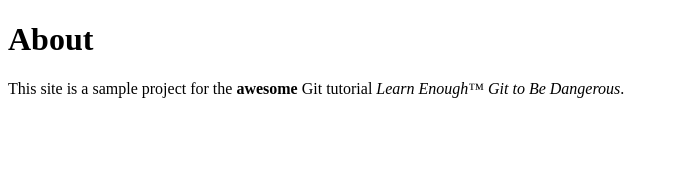
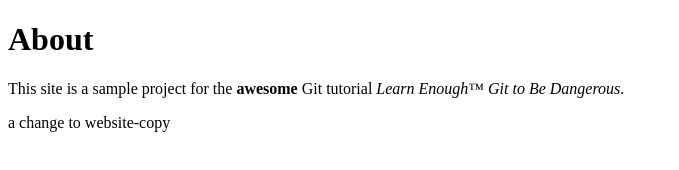
Before and after one commit to douganddeb3/website, a plain HTML site: page about.html in a window 1280 px wide. Shown: the whole page, without its empty margins (0-679 px from the left). Drawn offline with Linux system fonts and the light colour scheme.

```diff
--- a/about.html
+++ b/about.html
@@ -9,5 +9,6 @@
       This site is a sample project for the <strong>awesome</strong> Git
       tutorial <em>Learn Enough™ Git to Be Dangerous</em>.
     </p>
+    <p>a change to website-copy</p>
   </body>
 </html>
```
